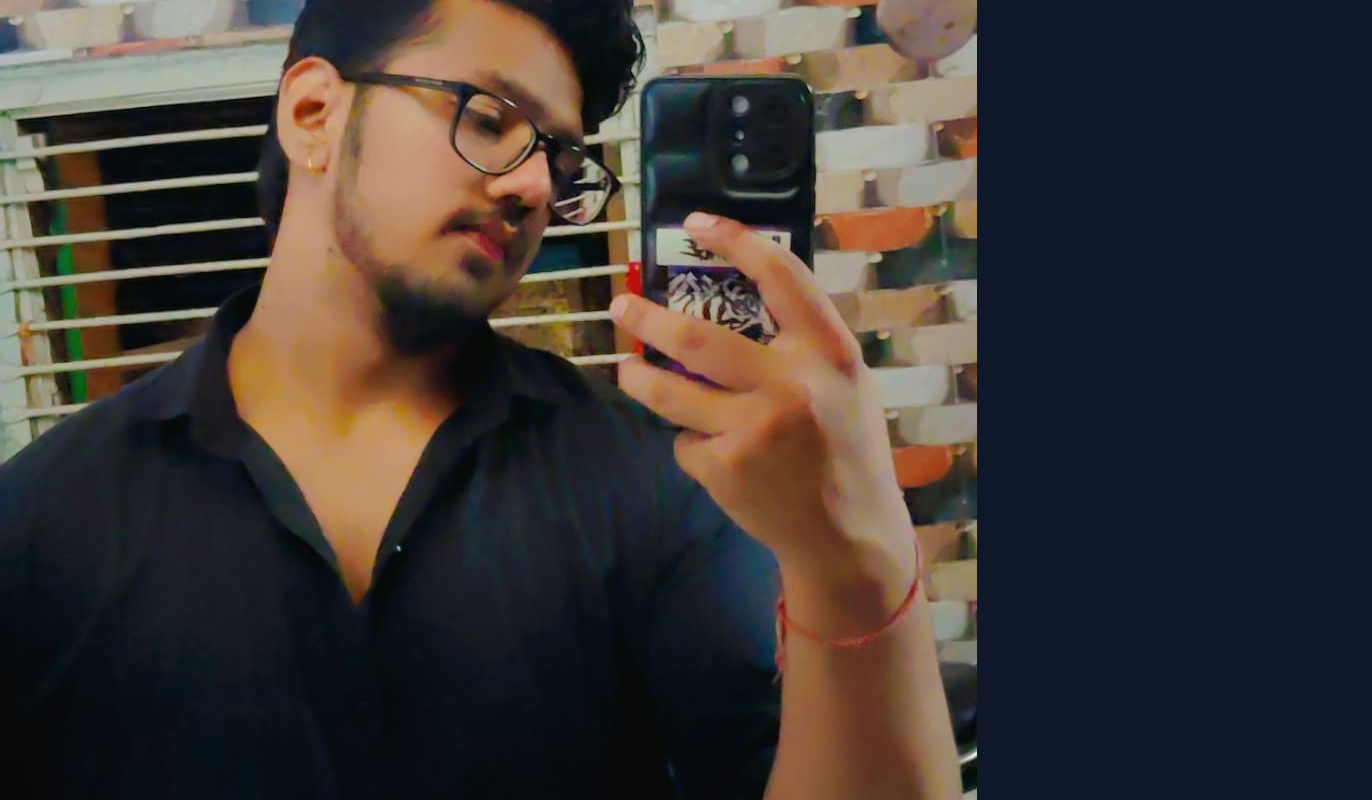
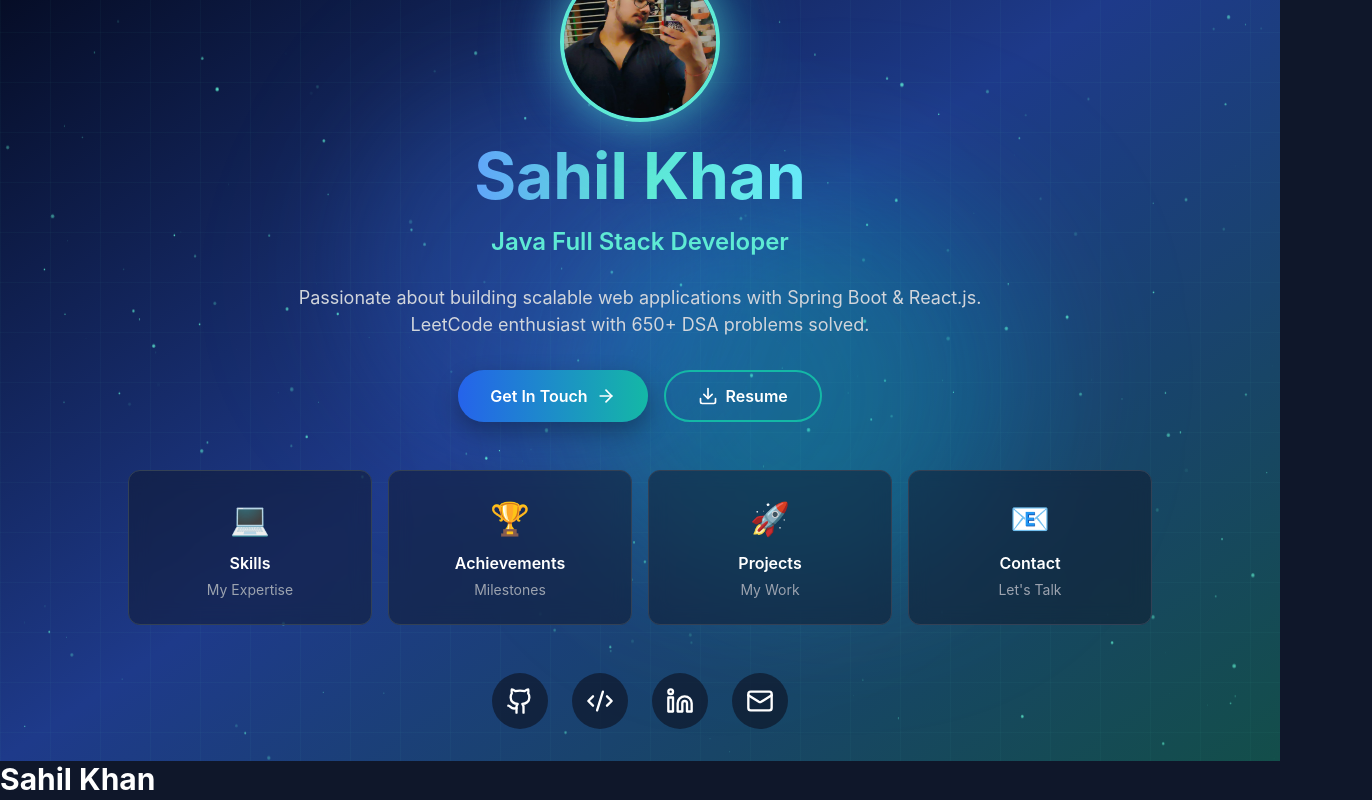
Before and after one commit to sahil-786-sahil/My_Portfolio, a React (Vite) app: page / in a window 1280 px wide. Shown: the part 200-1000 px from the top of the page, 1372 px wide, since content can reach past the window. Built offline with nearby package versions, Linux system fonts and the light colour scheme.

Commit message:
Add animated starry background to Hero component

```diff
--- a/src/components/Hero.jsx
+++ b/src/components/Hero.jsx
@@ -1,130 +1,451 @@
-import React from 'react';
-import { Github, Linkedin, Mail, Download, ArrowRight, Code2 } from 'lucide-react';
+import React, { useEffect, useRef } from 'react';
+import { Github, Linkedin, Mail, Download, ArrowRight, Code2, Sparkles } from 'lucide-react';
 
 const Hero = ({ onNavigate }) => {
+  const canvasRef = useRef(null);
+
+  useEffect(() => {
+    const canvas = canvasRef.current;
+    if (!canvas) return;
+
+    const ctx = canvas.getContext('2d');
+    canvas.width = window.innerWidth;
+    canvas.height = window.innerHeight;
+
+    const stars = [];
+    const numStars = 300;
+
+    for (let i = 0; i < numStars; i++) {
+      stars.push({
+        x: Math.random() * canvas.width,
+        y: Math.random() * canvas.height,
+        radius: Math.random() * 2,
+        speed: Math.random() * 0.8 + 0.2,
+        opacity: Math.random(),
+        twinkleSpeed: Math.random() * 0.03 + 0.01
+      });
+    }
+
+    function animate() {
+      ctx.clearRect(0, 0, canvas.width, canvas.height);
+
+      stars.forEach(star => {
+        ctx.beginPath();
+        ctx.arc(star.x, star.y, star.radius, 0, Math.PI * 2);
+        const gradient = ctx.createRadialGradient(star.x, star.y, 0, star.x, star.y, star.radius * 2);
+        gradient.addColorStop(0, `rgba(100, 255, 218, ${star.opacity})`);
+        gradient.addColorStop(1, `rgba(100, 255, 218, 0)`);
+        ctx.fillStyle = gradient;
+        ctx.fill();
+
+        star.y += star.speed;
+        if (star.y > canvas.height) {
+          star.y = 0;
+          star.x = Math.random() * canvas.width;
+        }
+
+        star.opacity += star.twinkleSpeed;
+        if (star.opacity > 1 || star.opacity < 0.1) {
+          star.twinkleSpeed = -star.twinkleSpeed;
+        }
+      });
+
+      requestAnimationFrame(animate);
+    }
+
+    animate();
+
+    const handleResize = () => {
+      canvas.width = window.innerWidth;
+      canvas.height = window.innerHeight;
+    };
+
+    window.addEventListener('resize', handleResize);
+    return () => window.removeEventListener('resize', handleResize);
+  }, []);
+
   return (
-    <section className="min-h-screen flex items-center justify-center bg-gradient-to-br from-slate-900 via-purple-900 to-slate-900 text-white px-4 pt-16 relative overflow-hidden">
-      {/* Animated background elements */}
-      <div className="absolute inset-0 overflow-hidden">
-        <div className="absolute top-20 left-10 w-72 h-72 bg-purple-500 rounded-full mix-blend-multiply filter blur-xl opacity-10 animate-blob"></div>
-        <div className="absolute top-40 right-10 w-72 h-72 bg-pink-500 rounded-full mix-blend-multiply filter blur-xl opacity-10 animate-blob animation-delay-2000"></div>
-        <div className="absolute bottom-20 left-1/2 w-72 h-72 bg-blue-500 rounded-full mix-blend-multiply filter blur-xl opacity-10 animate-blob animation-delay-4000"></div>
+    <section style={styles.section}>
+      <canvas ref={canvasRef} style={styles.canvas} />
+
+      <div style={styles.orbContainer}>
+        <div style={{...styles.orb, ...styles.orb1}}></div>
+        <div style={{...styles.orb, ...styles.orb2}}></div>
+        <div style={{...styles.orb, ...styles.orb3}}></div>
       </div>
 
-      <div className="max-w-6xl mx-auto text-center relative z-10">
-        <div className="mb-8 animate-fadeInDown">
+      <div style={styles.grid}></div>
+
+      <div style={styles.container}>
+        <div style={styles.imageContainer}>
+          <div style={styles.imageGlow}></div>
           <img
             src="/profile.jpg"
             alt="Sahil Khan"
-            className="w-40 h-40 rounded-full mx-auto border-4 border-purple-500 shadow-2xl shadow-purple-500/50 hover:scale-110 transition-transform duration-300"
+            style={styles.image}
           />
+          <div style={styles.sparkle}>
+            <Sparkles style={styles.sparkleIcon} />
+          </div>
         </div>
 
-        <h1 className="text-5xl md:text-7xl font-bold mb-4 bg-gradient-to-r from-purple-400 via-pink-500 to-purple-600 bg-clip-text text-transparent animate-fadeInUp">
-          Hi, I'm Sahil Khan
+        <h1 style={styles.title}>
+          <span style={styles.titleGradient}>Sahil Khan</span>
         </h1>
 
-        <p className="text-xl md:text-3xl text-gray-300 mb-6 animate-fadeInUp animation-delay-200 font-semibold">
-          Java Full Stack Developer
-        </p>
+        <p style={styles.subtitle}>Java Full Stack Developer</p>
 
-        <p className="text-lg text-gray-400 max-w-2xl mx-auto mb-8 animate-fadeInUp animation-delay-400">
+        <p style={styles.description}>
           Passionate about building scalable web applications with Spring Boot & React.js.
           LeetCode enthusiast with 650+ DSA problems solved.
         </p>
 
-        <div className="flex flex-wrap gap-4 justify-center mb-12 animate-fadeInUp animation-delay-600">
-          <button
-            onClick={() => onNavigate('contact')}
-            className="bg-gradient-to-r from-purple-600 to-pink-600 hover:from-purple-700 hover:to-pink-700 px-8 py-3 rounded-full font-semibold transition-all transform hover:scale-105 shadow-lg hover:shadow-purple-500/50 flex items-center gap-2"
-          >
-            Get In Touch
-            <ArrowRight size={20} />
+        <div style={styles.buttonContainer}>
+          <button onClick={() => onNavigate('contact')} style={styles.primaryButton} className="hero-btn">
+            <span style={styles.btnText}>Get In Touch</span>
+            <ArrowRight size={20} style={styles.btnIcon} />
           </button>
-          <a
-            href="/resume.pdf"
-            download
-            className="bg-transparent border-2 border-purple-600 hover:bg-purple-600 px-8 py-3 rounded-full font-semibold transition-all transform hover:scale-105 flex items-center gap-2"
-          >
-            <Download size={20} />
-            Resume
+          <a href="/resume.pdf" download style={styles.secondaryButton} className="hero-btn">
+            <Download size={20} style={styles.btnIcon} />
+            <span style={styles.btnText}>Resume</span>
           </a>
         </div>
 
-        {/* Quick Access Cards */}
-        <div className="grid grid-cols-2 md:grid-cols-4 gap-4 mb-12 max-w-4xl mx-auto animate-fadeInUp animation-delay-800">
-          <button
-            onClick={() => onNavigate('skills')}
-            className="group bg-slate-800/50 backdrop-blur-sm hover:bg-slate-700 border border-slate-700 hover:border-purple-500 p-6 rounded-xl transition-all transform hover:scale-105 hover:shadow-xl hover:shadow-purple-500/30"
-          >
-            <div className="text-3xl mb-2 group-hover:animate-bounce">💻</div>
-            <div className="font-semibold text-white">Skills</div>
-            <div className="text-sm text-gray-400">My Expertise</div>
+        <div style={styles.cardsContainer}>
+          <button onClick={() => onNavigate('skills')} style={styles.card} className="hero-card">
+            <div style={styles.cardEmoji}>💻</div>
+            <div style={styles.cardTitle}>Skills</div>
+            <div style={styles.cardSubtitle}>My Expertise</div>
           </button>
 
-          <button
-            onClick={() => onNavigate('achievements')}
-            className="group bg-slate-800/50 backdrop-blur-sm hover:bg-slate-700 border border-slate-700 hover:border-yellow-500 p-6 rounded-xl transition-all transform hover:scale-105 hover:shadow-xl hover:shadow-yellow-500/30"
-          >
-            <div className="text-3xl mb-2 group-hover:animate-bounce">🏆</div>
-            <div className="font-semibold text-white">Achievements</div>
-            <div className="text-sm text-gray-400">Milestones</div>
+          <button onClick={() => onNavigate('achievements')} style={styles.card} className="hero-card">
+            <div style={styles.cardEmoji}>🏆</div>
+            <div style={styles.cardTitle}>Achievements</div>
+            <div style={styles.cardSubtitle}>Milestones</div>
           </button>
 
-          <button
-            onClick={() => onNavigate('projects')}
-            className="group bg-slate-800/50 backdrop-blur-sm hover:bg-slate-700 border border-slate-700 hover:border-blue-500 p-6 rounded-xl transition-all transform hover:scale-105 hover:shadow-xl hover:shadow-blue-500/30"
-          >
-            <div className="text-3xl mb-2 group-hover:animate-bounce">🚀</div>
-            <div className="font-semibold text-white">Projects</div>
-            <div className="text-sm text-gray-400">My Work</div>
+          <button onClick={() => onNavigate('projects')} style={styles.card} className="hero-card">
+            <div style={styles.cardEmoji}>🚀</div>
+            <div style={styles.cardTitle}>Projects</div>
+            <div style={styles.cardSubtitle}>My Work</div>
           </button>
 
-          <button
-            onClick={() => onNavigate('contact')}
-            className="group bg-slate-800/50 backdrop-blur-sm hover:bg-slate-700 border border-slate-700 hover:border-green-500 p-6 rounded-xl transition-all transform hover:scale-105 hover:shadow-xl hover:shadow-green-500/30"
-          >
-            <div className="text-3xl mb-2 group-hover:animate-bounce">📧</div>
-            <div className="font-semibold text-white">Contact</div>
-            <div className="text-sm text-gray-400">Let's Talk</div>
+          <button onClick={() => onNavigate('contact')} style={styles.card} className="hero-card">
+            <div style={styles.cardEmoji}>📧</div>
+            <div style={styles.cardTitle}>Contact</div>
+            <div style={styles.cardSubtitle}>Let's Talk</div>
           </button>
         </div>
 
-        <div className="flex gap-6 justify-center animate-fadeInUp animation-delay-1000">
-          <a
-            href="https://github.com/sahil-786-sahil"
-            target="_blank"
-            rel="noopener noreferrer"
-            className="p-3 bg-slate-800 hover:bg-purple-600 rounded-full transition-all transform hover:scale-110 hover:shadow-lg hover:shadow-purple-500/50"
-          >
+        <div style={styles.socialContainer}>
+          <a href="https://github.com/sahil-786-sahil" target="_blank" rel="noopener noreferrer" style={styles.socialIcon} className="social-icon">
             <Github size={28} />
           </a>
-          <a
-            href="https://leetcode.com/u/officialsahil____/"
-            target="_blank"
-            rel="noopener noreferrer"
-            className="p-3 bg-slate-800 hover:bg-yellow-600 rounded-full transition-all transform hover:scale-110 hover:shadow-lg hover:shadow-yellow-500/50"
-          >
+          <a href="https://leetcode.com/u/officialsahil____/" target="_blank" rel="noopener noreferrer" style={styles.socialIcon} className="social-icon">
             <Code2 size={28} />
           </a>
-          <a
-            href="https://www.linkedin.com/in/sahil-khan-946667326/"
-            target="_blank"
-            rel="noopener noreferrer"
-            className="p-3 bg-slate-800 hover:bg-blue-600 rounded-full transition-all transform hover:scale-110 hover:shadow-lg hover:shadow-blue-500/50"
-          >
+          <a href="https://www.linkedin.com/in/sahil-khan-946667326/" target="_blank" rel="noopener noreferrer" style={styles.socialIcon} className="social-icon">
             <Linkedin size={28} />
           </a>
-          <a
-            href="mailto:sahilkhan9170786@gmail.com"
-            className="p-3 bg-slate-800 hover:bg-pink-600 rounded-full transition-all transform hover:scale-110 hover:shadow-lg hover:shadow-pink-500/50"
-          >
+          <a href="mailto:sahilkhan9170786@gmail.com" style={styles.socialIcon} className="social-icon">
             <Mail size={28} />
           </a>
         </div>
       </div>
+
+      <style jsx>{`
+        @keyframes heroFloat1 {
+          0%, 100% { transform: translate(0, 0) rotate(0deg); }
+          33% { transform: translate(30px, -30px) rotate(120deg); }
+          66% { transform: translate(-20px, 20px) rotate(240deg); }
+        }
+        @keyframes heroFloat2 {
+          0%, 100% { transform: translate(0, 0) rotate(0deg); }
+          33% { transform: translate(-30px, 30px) rotate(-120deg); }
+          66% { transform: translate(20px, -20px) rotate(-240deg); }
+        }
+        @keyframes heroFloat3 {
+          0%, 100% { transform: translate(0, 0) scale(1); }
+          50% { transform: translate(0, 30px) scale(1.1); }
+        }
+        @keyframes sparkleRotate {
+          from { transform: rotate(0deg); }
+          to { transform: rotate(360deg); }
+        }
+        @keyframes fadeInScale {
+          from { opacity: 0; transform: scale(0.8); }
+          to { opacity: 1; transform: scale(1); }
+        }
+        @keyframes fadeInUp {
+          from { opacity: 0; transform: translateY(30px); }
+          to { opacity: 1; transform: translateY(0); }
+        }
+
+        .hero-btn:hover {
+          transform: scale(1.1);
+          box-shadow: 0 0 30px rgba(251, 191, 36, 0.8), 0 0 60px rgba(251, 191, 36, 0.4);
+          border: 2px solid rgba(251, 191, 36, 0.8);
+        }
+
+        .hero-card:hover {
+          transform: scale(1.1) translateY(-10px);
+          box-shadow: 0 0 30px rgba(251, 191, 36, 0.6);
+          border: 1px solid rgba(251, 191, 36, 0.5);
+        }
+
+        .social-icon:hover {
+          transform: scale(1.25);
+          box-shadow: 0 0 20px rgba(251, 191, 36, 0.8);
+          border: 2px solid rgba(251, 191, 36, 0.8);
+        }
+      `}</style>
     </section>
   );
 };
 
+const styles = {
+  section: {
+    minHeight: '100vh',
+    display: 'flex',
+    alignItems: 'center',
+    justifyContent: 'center',
+    background: 'linear-gradient(to bottom right, #020617, #1e3a8a, #134e4a)',
+    color: 'white',
+    padding: '2rem 1rem',
+    paddingTop: '5rem',
+    position: 'relative',
+    overflow: 'hidden',
+    width: '100%',
+  },
+  canvas: {
+    position: 'absolute',
+    top: 0,
+    left: 0,
+    width: '100%',
+    height: '100%',
+    zIndex: 0,
+  },
+  orbContainer: {
+    position: 'absolute',
+    top: 0,
+    left: 0,
+    width: '100%',
+    height: '100%',
+    overflow: 'hidden',
+    zIndex: 0,
+  },
+  orb: {
+    position: 'absolute',
+    borderRadius: '50%',
+    filter: 'blur(60px)',
+    mixBlendMode: 'multiply',
+  },
+  orb1: {
+    top: '25%',
+    left: '25%',
+    width: '384px',
+    height: '384px',
+    background: '#3b82f6',
+    opacity: 0.2,
+    animation: 'heroFloat1 20s ease-in-out infinite',
+  },
+  orb2: {
+    top: '33%',
+    right: '25%',
+    width: '384px',
+    height: '384px',
+    background: '#14b8a6',
+    opacity: 0.2,
+    animation: 'heroFloat2 18s ease-in-out infinite',
+  },
+  orb3: {
+    bottom: '25%',
+    left: '50%',
+    width: '384px',
+    height: '384px',
+    background: '#06b6d4',
+    opacity: 0.2,
+    animation: 'heroFloat3 15s ease-in-out infinite',
+  },
+  grid: {
+    position: 'absolute',
+    top: 0,
+    left: 0,
+    width: '100%',
+    height: '100%',
+    backgroundImage: 'linear-gradient(rgba(100,255,218,0.03) 1px, transparent 1px), linear-gradient(90deg, rgba(100,255,218,0.03) 1px, transparent 1px)',
+    backgroundSize: '50px 50px',
+    zIndex: 0,
+  },
+  container: {
+    maxWidth: '1152px',
+    width: '100%',
+    margin: '0 auto',
+    textAlign: 'center',
+    position: 'relative',
+    zIndex: 10,
+    padding: '0 1rem',
+  },
+  imageContainer: {
+    marginBottom: '1rem',
+    position: 'relative',
+    display: 'inline-block',
+    animation: 'fadeInScale 0.8s ease-out',
+  },
+  imageGlow: {
+    position: 'absolute',
+    top: 0,
+    left: 0,
+    right: 0,
+    bottom: 0,
+    background: 'linear-gradient(to right, #3b82f6, #14b8a6)',
+    borderRadius: '50%',
+    filter: 'blur(40px)',
+    opacity: 0.5,
+  },
+  image: {
+    width: '160px',
+    height: '160px',
+    borderRadius: '50%',
+    border: '4px solid #5eead4',
+    boxShadow: '0 0 40px rgba(94, 234, 212, 0.5)',
+    position: 'relative',
+    zIndex: 10,
+    transition: 'transform 0.5s',
+  },
+  sparkle: {
+    position: 'absolute',
+    top: '-8px',
+    right: '-8px',
+    zIndex: 20,
+    animation: 'sparkleRotate 8s linear infinite',
+  },
+  sparkleIcon: {
+    width: '32px',
+    height: '32px',
+    color: '#5eead4',
+  },
+  title: {
+    fontSize: 'clamp(2rem, 8vw, 4rem)',
+    fontWeight: 'bold',
+    marginBottom: '1rem',
+    animation: 'fadeInUp 0.6s ease-out 0.3s backwards',
+  },
+  titleGradient: {
+    background: 'linear-gradient(to right, #60a5fa, #5eead4, #67e8f9)',
+    WebkitBackgroundClip: 'text',
+    WebkitTextFillColor: 'transparent',
+    backgroundClip: 'text',
+  },
+  subtitle: {
+    fontSize: 'clamp(1rem, 4vw, 1.5rem)',
+    color: '#5eead4',
+    marginBottom: '1.5rem',
+    fontWeight: '600',
+    animation: 'fadeInUp 0.6s ease-out 0.4s backwards',
+  },
+  description: {
+    fontSize: '1.125rem',
+    color: '#d1d5db',
+    maxWidth: '48rem',
+    margin: '0 auto 2rem',
+    animation: 'fadeInUp 0.6s ease-out 0.5s backwards',
+  },
+  buttonContainer: {
+    display: 'flex',
+    flexWrap: 'wrap',
+    gap: '1rem',
+    justifyContent: 'center',
+    marginBottom: '3rem',
+    animation: 'fadeInUp 0.6s ease-out 0.6s backwards',
+  },
+  primaryButton: {
+    background: 'linear-gradient(to right, #2563eb, #14b8a6)',
+    padding: '0.75rem 2rem',
+    borderRadius: '9999px',
+    fontWeight: '600',
+    transition: 'all 0.3s',
+    boxShadow: '0 10px 25px rgba(0,0,0,0.3)',
+    display: 'flex',
+    alignItems: 'center',
+    gap: '0.5rem',
+    border: 'none',
+    cursor: 'pointer',
+    color: 'white',
+    fontSize: '1rem',
+  },
+  secondaryButton: {
+    background: 'transparent',
+    border: '2px solid #14b8a6',
+    padding: '0.75rem 2rem',
+    borderRadius: '9999px',
+    fontWeight: '600',
+    transition: 'all 0.3s',
+    display: 'flex',
+    alignItems: 'center',
+    gap: '0.5rem',
+    cursor: 'pointer',
+    color: 'white',
+    textDecoration: 'none',
+    fontSize: '1rem',
+  },
+  btnText: {
+    position: 'relative',
+    zIndex: 10,
+  },
+  btnIcon: {
+    position: 'relative',
+    zIndex: 10,
+  },
+  cardsContainer: {
+    display: 'grid',
+    gridTemplateColumns: 'repeat(auto-fit, minmax(140px, 1fr))',
+    gap: '1rem',
+    marginBottom: '3rem',
+    maxWidth: '64rem',
+    margin: '0 auto 3rem',
+    animation: 'fadeInUp 0.6s ease-out 0.7s backwards',
+  },
+  card: {
+    background: 'rgba(15, 23, 42, 0.5)',
+    backdropFilter: 'blur(10px)',
+    border: '1px solid #334155',
+    padding: '1.5rem',
+    borderRadius: '0.75rem',
+    transition: 'all 0.3s',
+    cursor: 'pointer',
+    color: 'white',
+  },
+  cardEmoji: {
+    fontSize: '2rem',
+    marginBottom: '0.5rem',
+  },
+  cardTitle: {
+    fontWeight: '600',
+    color: 'white',
+    marginBottom: '0.25rem',
+  },
+  cardSubtitle: {
+    fontSize: '0.875rem',
+    color: '#9ca3af',
+  },
+  socialContainer: {
+    display: 'flex',
+    gap: '1.5rem',
+    justifyContent: 'center',
+    animation: 'fadeInUp 0.6s ease-out 0.8s backwards',
+  },
+  socialIcon: {
+    padding: '0.75rem',
+    background: 'rgba(15, 23, 42, 0.7)',
+    borderRadius: '50%',
+    transition: 'all 0.3s',
+    color: 'white',
+    display: 'flex',
+    alignItems: 'center',
+    justifyContent: 'center',
+    border: '2px solid transparent',
+  },
+};
+
 export default Hero;
```
